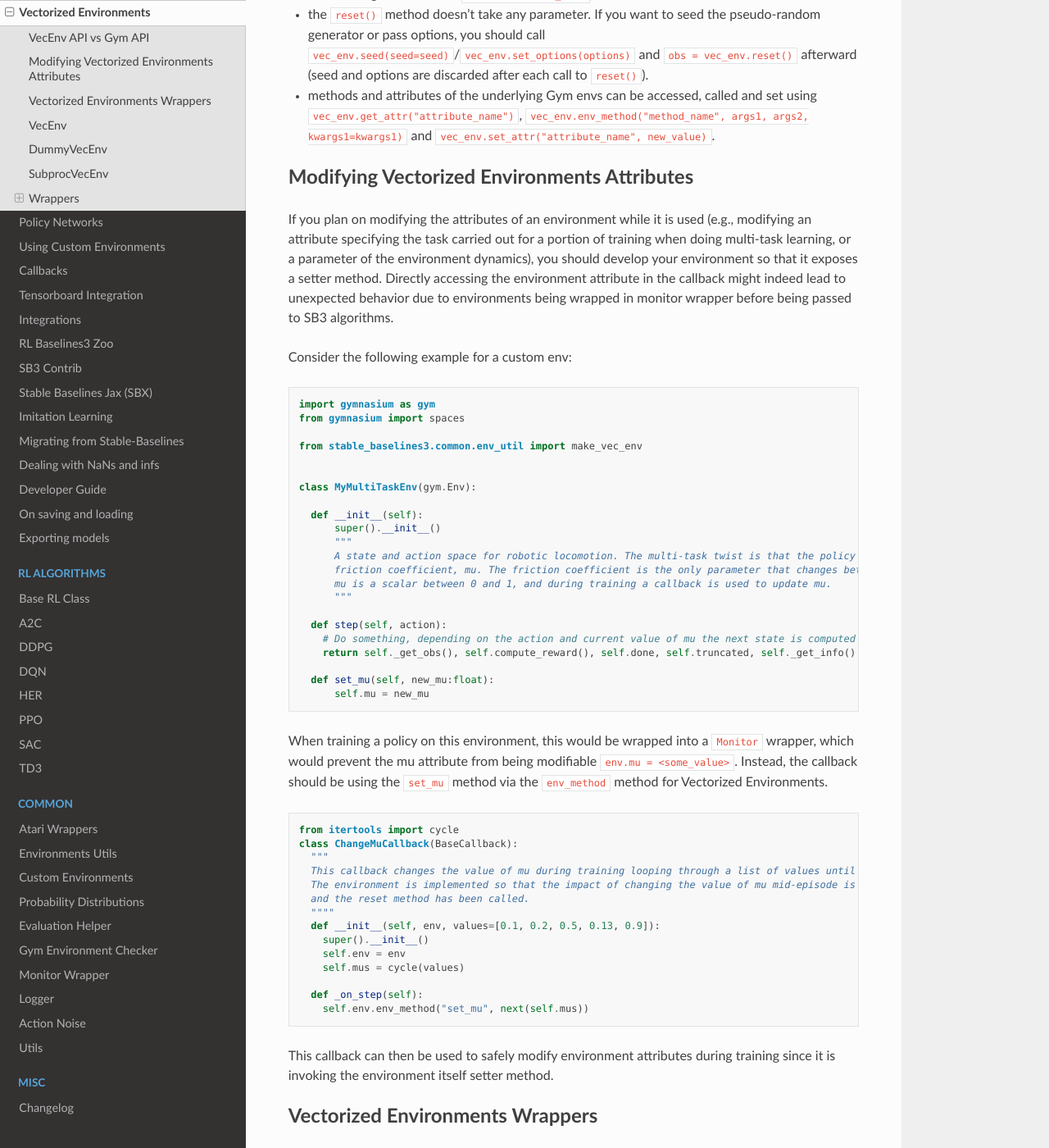
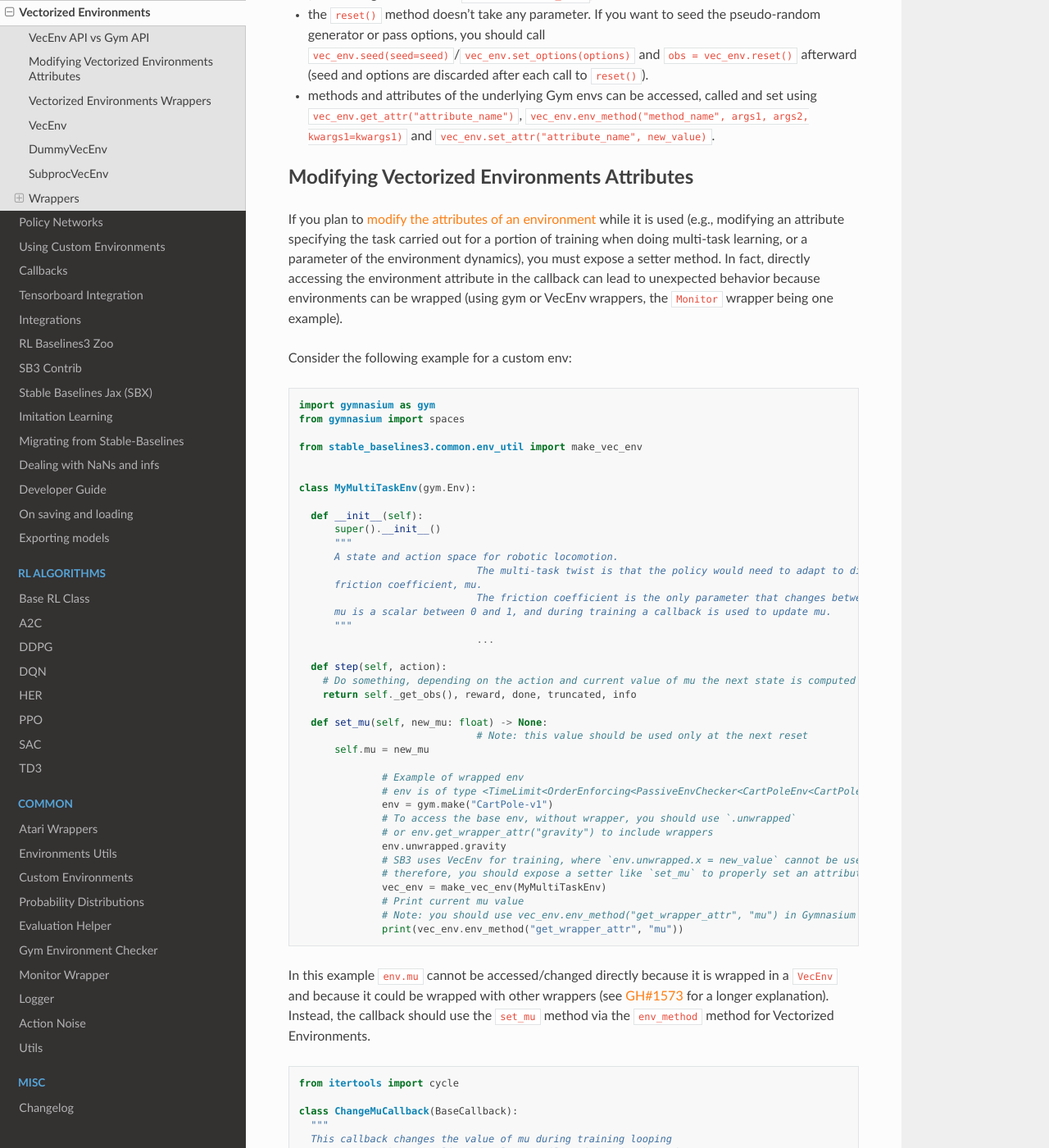
Before and after one commit to DLR-RM/stable-baselines3, a Sphinx documentation site: the page built from docs/guide/vec_envs.rst, in a window 1280 px wide and 1400 px high, scrolled down 2166 px. Shown: the whole window at 82% size. Built offline with Sphinx 7.4.7 and the Read the Docs theme 2.0.0, drawn with Linux system fonts in a browser that asks for light colours; some of the changed text lies outside the part shown.

Commit message:
Update vec env doc

```diff
--- a/docs/guide/vec_envs.rst
+++ b/docs/guide/vec_envs.rst
@@ -98,9 +98,10 @@
 
 Modifying Vectorized Environments Attributes
 --------------------------------------------
-If you plan on modifying the attributes of an environment while it is used (e.g., modifying an attribute specifying the task carried out for a portion of training when doing multi-task learning, or
-a parameter of the environment dynamics), you should develop your environment so that it exposes a setter method.
-Directly accessing the environment attribute in the callback might indeed lead to unexpected behavior due to environments being wrapped in monitor wrapper before being passed to SB3 algorithms.
+
+If you plan to `modify the attributes of an environment <https://github.com/DLR-RM/stable-baselines3/issues/1573>`_ while it is used (e.g., modifying an attribute specifying the task carried out for a portion of training when doing multi-task learning, or
+a parameter of the environment dynamics), you must expose a setter method.
+In fact, directly accessing the environment attribute in the callback can lead to unexpected behavior because environments can be wrapped (using gym or VecEnv wrappers, the ``Monitor`` wrapper being one example).
 
 Consider the following example for a custom env:
 
@@ -117,40 +118,64 @@
     def __init__(self):
         super().__init__()
         """
-        A state and action space for robotic locomotion. The multi-task twist is that the policy would need to adapt to different terrains, each with its own
-        friction coefficient, mu. The friction coefficient is the only parameter that changes between tasks.
+        A state and action space for robotic locomotion.
+				The multi-task twist is that the policy would need to adapt to different terrains, each with its own
+        friction coefficient, mu.
+				The friction coefficient is the only parameter that changes between tasks.
         mu is a scalar between 0 and 1, and during training a callback is used to update mu.
         """
+				...
 
     def step(self, action):
       # Do something, depending on the action and current value of mu the next state is computed
-      return self._get_obs(), self.compute_reward(), self.done, self.truncated, self._get_info()
+      return self._get_obs(), reward, done, truncated, info
 
-    def set_mu(self, new_mu:float):
+    def set_mu(self, new_mu: float) -> None:
+				# Note: this value should be used only at the next reset
         self.mu = new_mu
 
+		# Example of wrapped env
+		# env is of type <TimeLimit<OrderEnforcing<PassiveEnvChecker<CartPoleEnv<CartPole-v1>>>>>
+		env = gym.make("CartPole-v1")
+		# To access the base env, without wrapper, you should use `.unwrapped`
+		# or env.get_wrapper_attr("gravity") to include wrappers
+		env.unwrapped.gravity
+		# SB3 uses VecEnv for training, where `env.unwrapped.x = new_value` cannot be used to set an attribute
+		# therefore, you should expose a setter like `set_mu` to properly set an attribute
+		vec_env = make_vec_env(MyMultiTaskEnv)
+		# Print current mu value
+		# Note: you should use vec_env.env_method("get_wrapper_attr", "mu") in Gymnasium v1.0
+		print(vec_env.env_method("get_wrapper_attr", "mu"))
 
-When training a policy on this environment, this would be wrapped into a ``Monitor`` wrapper, which would prevent the mu attribute from being modifiable
-``env.mu = <some_value>``. Instead, the callback should be using the ``set_mu`` method via the ``env_method`` method for Vectorized Environments.
+
+In this example ``env.mu`` cannot be accessed/changed directly because it is wrapped in a ``VecEnv`` and because it could be wrapped with other wrappers (see `GH#1573 <https://github.com/DLR-RM/stable-baselines3/issues/1573>`_ for a longer explanation).
+Instead, the callback should use the ``set_mu`` method via the ``env_method`` method for Vectorized Environments.
 
 .. code-block:: python
 
   from itertools import cycle
+
   class ChangeMuCallback(BaseCallback):
     """
-    This callback changes the value of mu during training looping through a list of values until training is aborted.
-    The environment is implemented so that the impact of changing the value of mu mid-episode is visible only after the episode is over
+    This callback changes the value of mu during training looping
+		through a list of values until training is aborted.
+    The environment is implemented so that the impact of changing
+		the value of mu mid-episode is visible only after the episode is over
     and the reset method has been called.
     """"
-    def __init__(self, env, values=[0.1, 0.2, 0.5, 0.13, 0.9]):
+    def __init__(self):
       super().__init__()
-      self.env = env
-      self.mus = cycle(values)
+			# An iterator that contains the different of the friction coefficient
+      self.mus = cycle([0.1, 0.2, 0.5, 0.13, 0.9])
 
     def _on_step(self):
-      self.env.env_method("set_mu", next(self.mus))
+			# Note: in practice, you should not change this value at every step
+			# but rather depending on some events/metrics like agent performance/episode termination
+			# both accessible via the `self.logger` or `self.locals` variables
+      self.training_env.env_method("set_mu", next(self.mus))
 
-This callback can then be used to safely modify environment attributes during training since it is invoking the environment itself setter method.
+This callback can then be used to safely modify environment attributes during training since
+it calls the environment setter method.
 
 
 Vectorized Environments Wrappers
```
